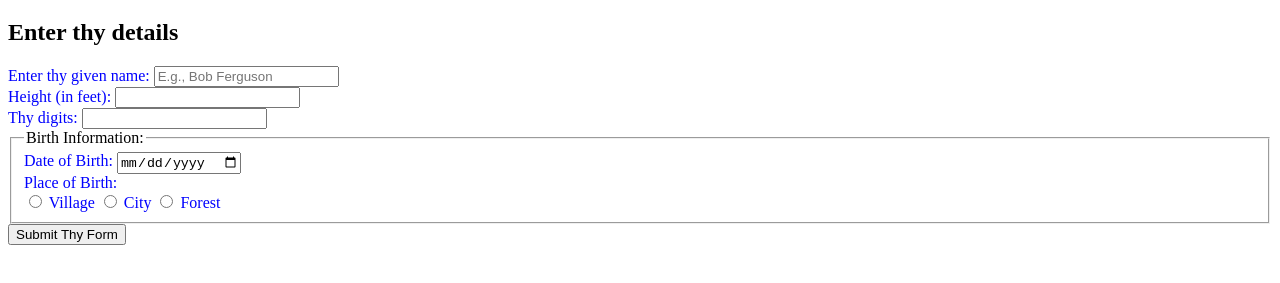
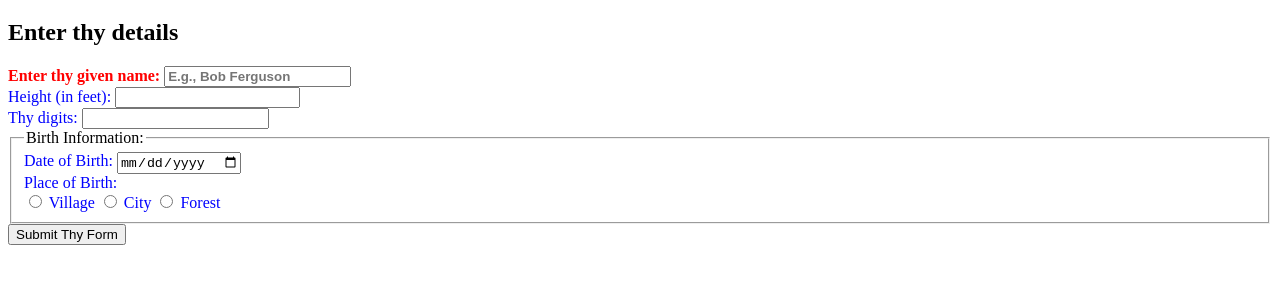
Before and after one commit to PrimarchOfTheSpaceWolves/CS_351_Fall_2026, a website: page profexercise03-dynamic/public/index.html in a window 1280 px wide. Shown: the part 61-344 px from the top of the page. Drawn offline with Linux system fonts and the light colour scheme.

Commit message:
feat: add style to required

```diff
--- a/profexercise03-dynamic/public/css/style.css
+++ b/profexercise03-dynamic/public/css/style.css
@@ -1,3 +1,8 @@
 .form-item {
     color: blue;
 }
+
+[required] {
+    color: red;
+    font-weight: bold;
+}
--- a/profexercise03-dynamic/public/index.html
+++ b/profexercise03-dynamic/public/index.html
@@ -16,7 +16,7 @@
 
             <form action="story" method="post">
                 <div class="form-item">
-                    <label for="given-name">Enter thy given name:</label>
+                    <label for="given-name" required>Enter thy given name:</label>
                     <input type="text" id="given-name"
                             name="firstname" required
                             placeholder="E.g., Bob Ferguson">
```
